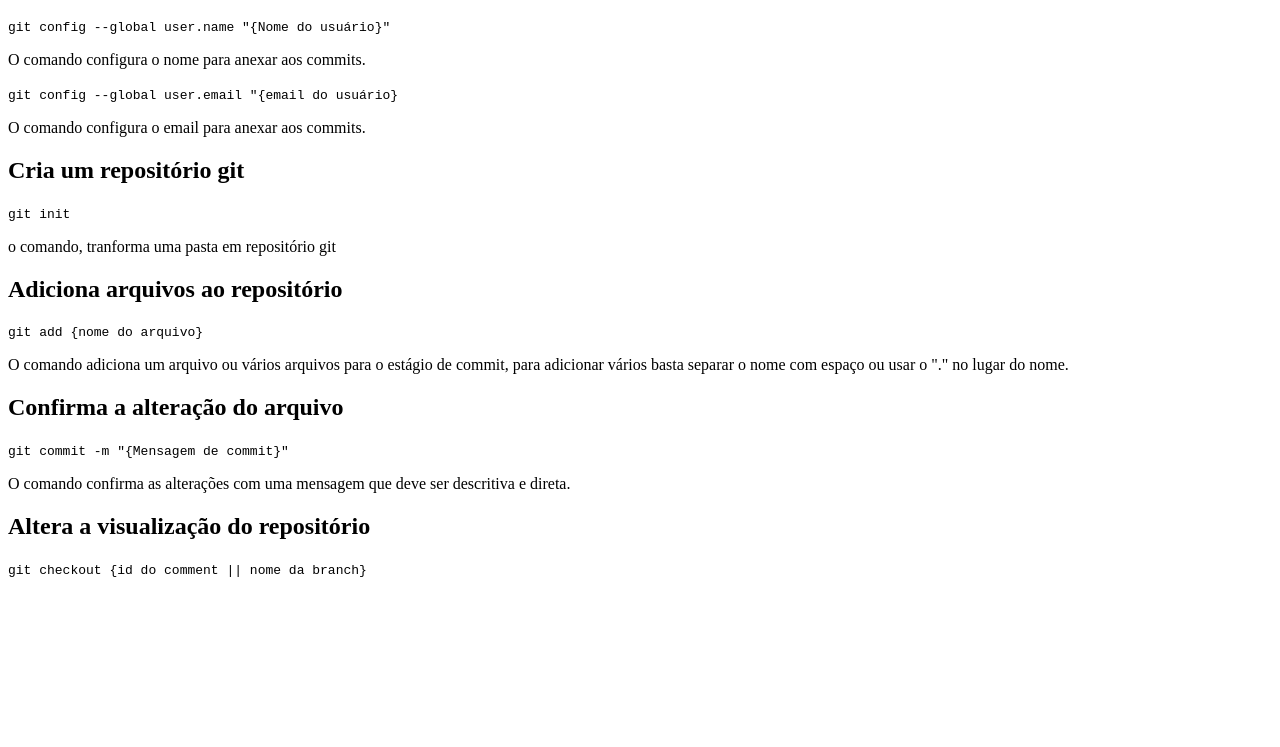
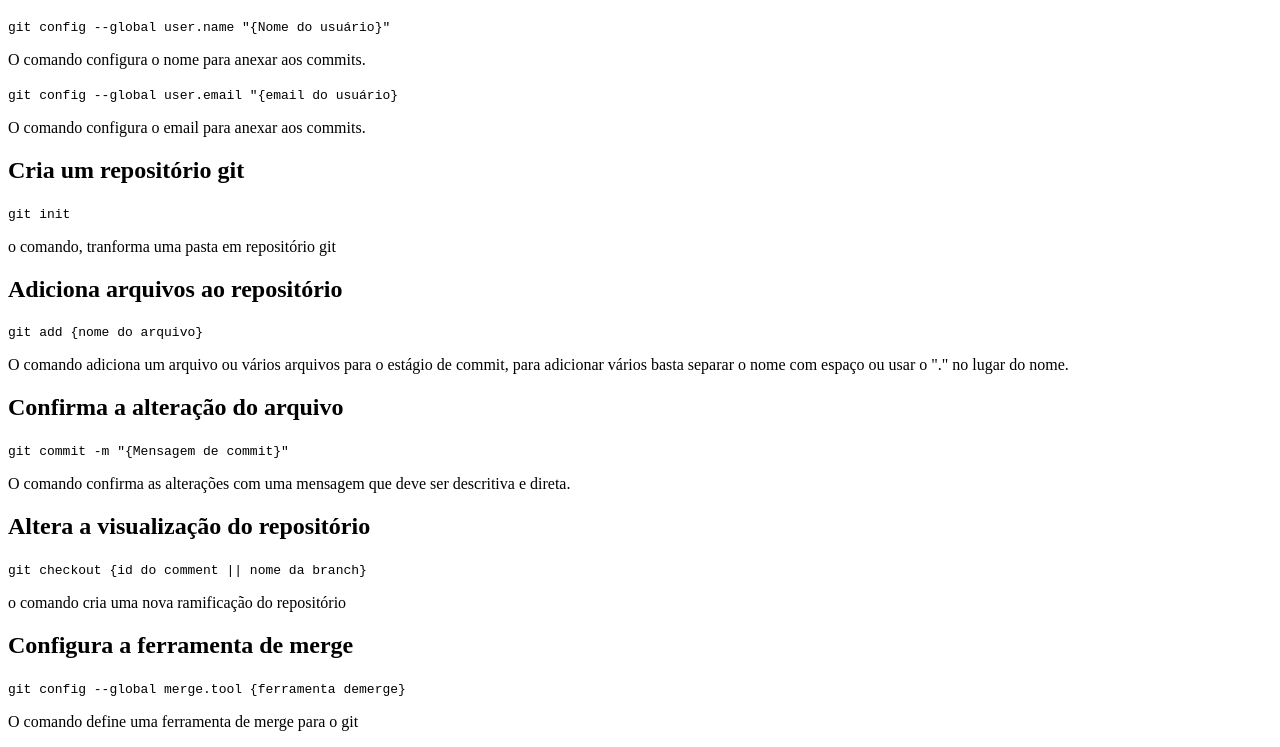
Before and after one commit to Nicolly2004/aula-git, a plain HTML site: page index.html in a window 1280 px wide. Shown: the part 110-857 px from the top of the page. Before the commit the page ends 800 px from the top, so only its background shows below. Drawn offline with Linux system fonts and the light colour scheme.

Commit message:
Adiciona seção para configuração de merge

```diff
--- a/index.html
+++ b/index.html
@@ -53,10 +53,16 @@
         <h2>Altera a visualização do repositório</h2>
         <code>git checkout {id do comment || nome da branch}</code>
         <p>
-
+            o comando cria uma nova ramificação do repositório
         </p>
-
      </section>
 
+        <section id="merge-tool">
+            <h2>Configura a ferramenta de merge</h2>
+            <code>git config --global merge.tool {ferramenta demerge}</code>
+            <p>
+                O comando define uma ferramenta de merge para o git
+            </p>
+        </section>
 </body>
 </html>
```
